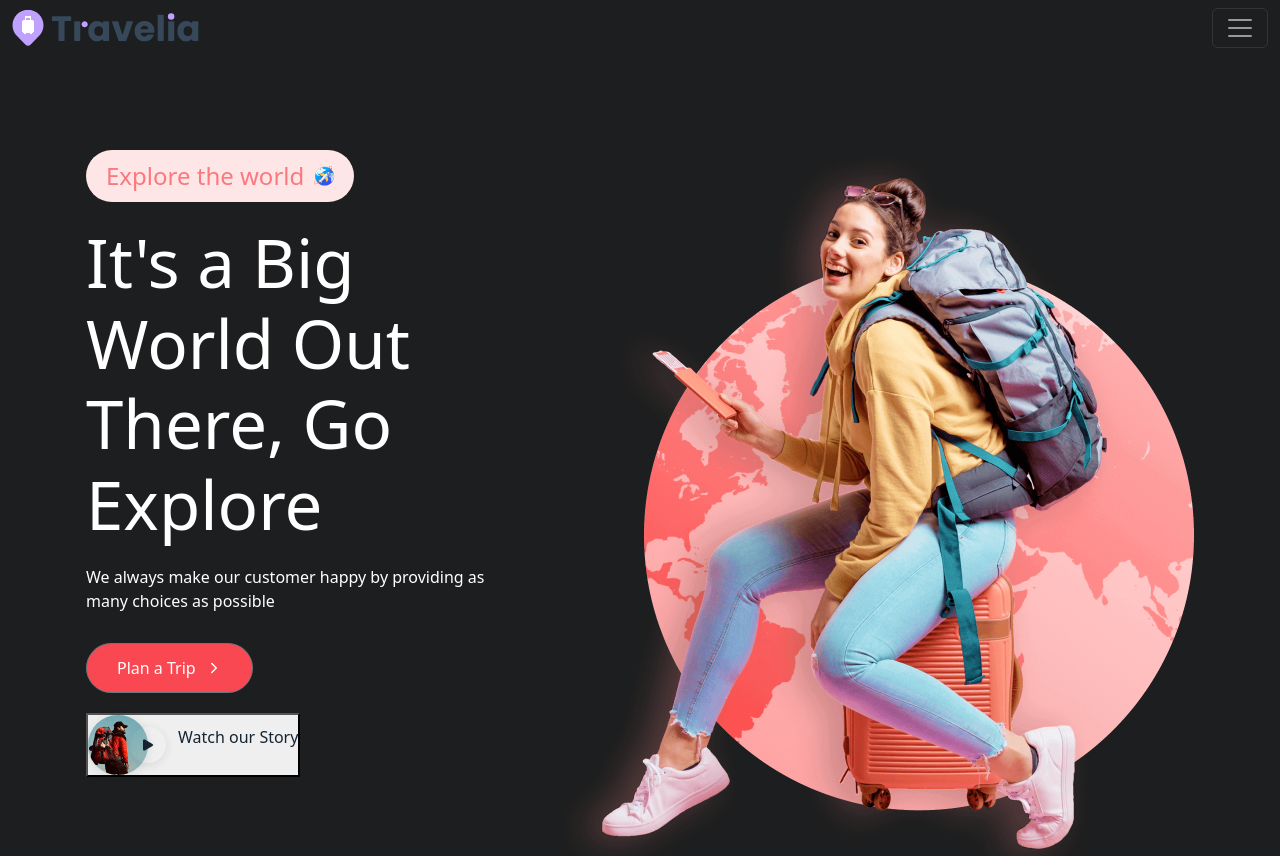
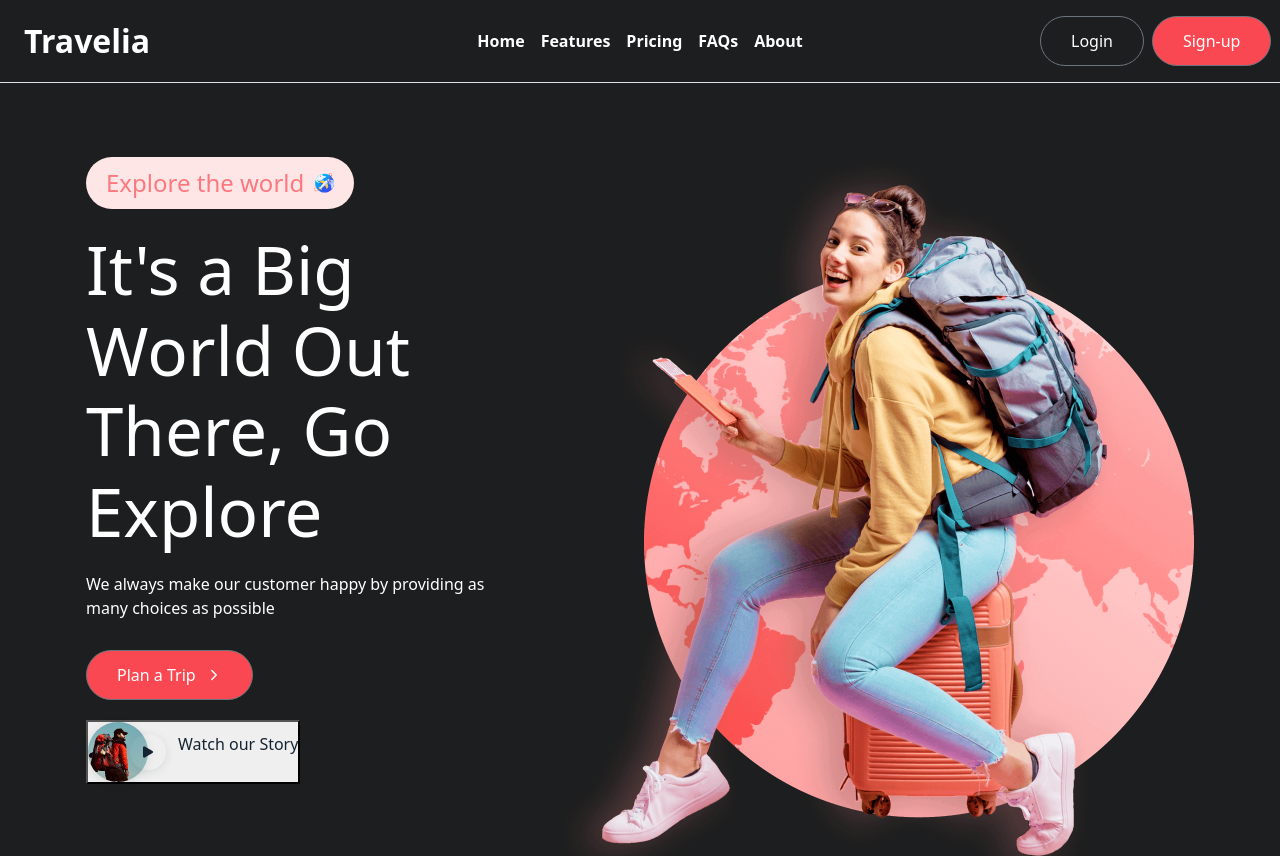
Before and after one commit to VanshSrivastav21-VS/Travelia, a plain HTML site: page index.html in a window 1280 px wide. Shown: the top 856 px of the page. Drawn offline with nearby package versions, Linux system fonts and the light colour scheme.

Commit message:
Design Footer Section

```diff
--- a/assets/css/style.css
+++ b/assets/css/style.css
@@ -187,6 +187,20 @@ body{
     overflow: hidden;
 }
 
+.nav-link {
+    color: white !important;
+    font-weight: bold;
+}
+
+.header-logo {
+    font-size: 2rem; /* Adjust the size as needed */
+    font-weight: bold; /* Optional: Make the text bold */
+    color: white !important;
+    padding-left: 1.5rem;
+}
+
+
+
 
 /* Basic reset and box-sizing */
 *,
@@ -197,8 +211,9 @@ body{
     padding: 0;
 }
 
+
 .hero {
-    padding-block-start: 150px;
+    padding-block-start: 50px;
 }
 
 .hero .container {
@@ -442,7 +457,7 @@ body{
     padding-block: 60px;
 }
 
-.footer-list{
+.footer-list {
     list-style: none;
 }
 
@@ -536,6 +551,11 @@ body{
 .footer-bottom{
     padding-block: 30px;
     border-block-start: 1px solid var(--border-gainsboro);
+    text-align: center;
+}
+
+.footer-bottom-list{
+    list-style: none;
 }
 
 .copyright{
--- a/index.html
+++ b/index.html
@@ -16,49 +16,22 @@
 
 <body>
     <!-- Navbar -->
-    <nav class="navbar navbar-dark  fixed-top">
-        <div class="container-fluid">
-            <a href="#" class="logo" style="filter: grayscale(40%) brightness(200%);">
-                <img src="./assets/images/logo.svg" width="187" height="38" alt="logo">
-            </a>
-            <button class="navbar-toggler" type="button" data-bs-toggle="offcanvas" data-bs-target="#offcanvasNavbar"
-                aria-controls="offcanvasNavbar" aria-label="Toggle navigation">
-                <span class="navbar-toggler-icon"></span>
-            </button>
-            <div class="offcanvas offcanvas-end" style="background-color: #1d1e1f;" tabindex="-1" id="offcanvasNavbar"
-                aria-labelledby="offcanvasNavbarLabel">
-                <div class="offcanvas-header">
-                    <img src="./assets/images/logo.svg" width="187" height="38" alt="logo" style="filter: grayscale(40%) brightness(210%);">
-                    <button type="button" class="btn-close" data-bs-dismiss="offcanvas" aria-label="Close"></button>
-                </div>
-                <div class="offcanvas-body">
-                    <ul class="navbar-nav justify-content-end flex-grow-1 pe-3">
-                        <li class="nav-item">
-                            <a class="nav-link active" aria-current="page" href="#">Home</a>
-                        </li>
-                        <li class="nav-item">
-                            <a class="nav-link" href="#">About</a>
-                        </li>
-                        <li class="nav-item">
-                            <a class="nav-link" href="#">Services</a>
-                        </li>
-                        <li class="nav-item">
-                            <a class="nav-link" href="#">Pricing</a>
-                        </li>
-                        <li class="nav-item">
-                            <a class="nav-link" href="#">Contact</a>
-                        </li>
+    <header class="d-flex flex-wrap align-items-center justify-content-center justify-content-md-between py-3 mb-4 border-bottom">
+        <a href="/" class="d-flex align-items-center col-md-3 mb-2 mb-md-0 text-dark text-decoration-none header-logo">Travelia</a>
 
-                    </ul>
-                    <div class="d-flex flex-row gap-4" style="margin-top: 15rem;">
-                        <a href="#" class="btn btn-secondary mb-2">Login</a>
-                        <a href="#" class="btn btn-primary">Sign Up</a>
-                    </div>
+        <ul class="nav col-12 col-md-auto mb-2 justify-content-center mb-md-0">
+            <li><a href="#" class="nav-link px-2 link-secondary">Home</a></li>
+            <li><a href="#" class="nav-link px-2">Features</a></li>
+            <li><a href="#" class="nav-link px-2">Pricing</a></li>
+            <li><a href="#" class="nav-link px-2">FAQs</a></li>
+            <li><a href="#" class="nav-link px-2">About</a></li>
+        </ul>
 
-                </div>
-            </div>
+        <div class="col-md-3 d-flex" style="padding-left: 5rem;">
+            <button type="button" class="btn btn-outline-secondary me-2">Login</button>
+            <button type="button" class="btn btn-secondary">Sign-up</button>
         </div>
-    </nav>
+    </header>
 
     <main>
         <article>
@@ -428,9 +401,7 @@
                 <div class="container">
                     <div class="footer-top">
                         <div class="footer-brand">
-                            <a href="#" class="logo">
-                                <img src="./assets/images/logo.svg" width="187" height="38" alt="logo" class="logo">
-                            </a>
+                            <p class="footer-list-title">Travelia</p>
 
                             <p class="footer-text">
                                 We always make our customer <br>
```
